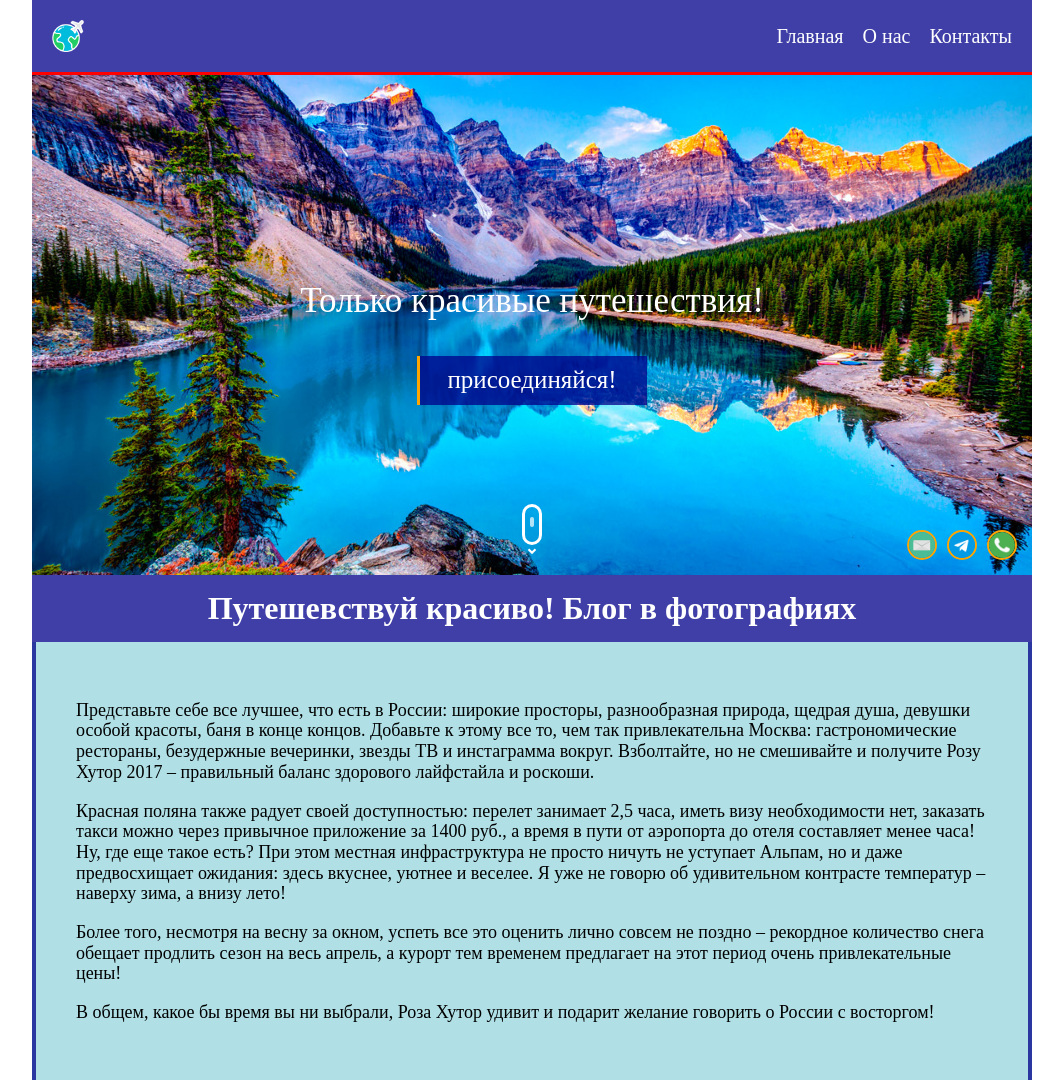
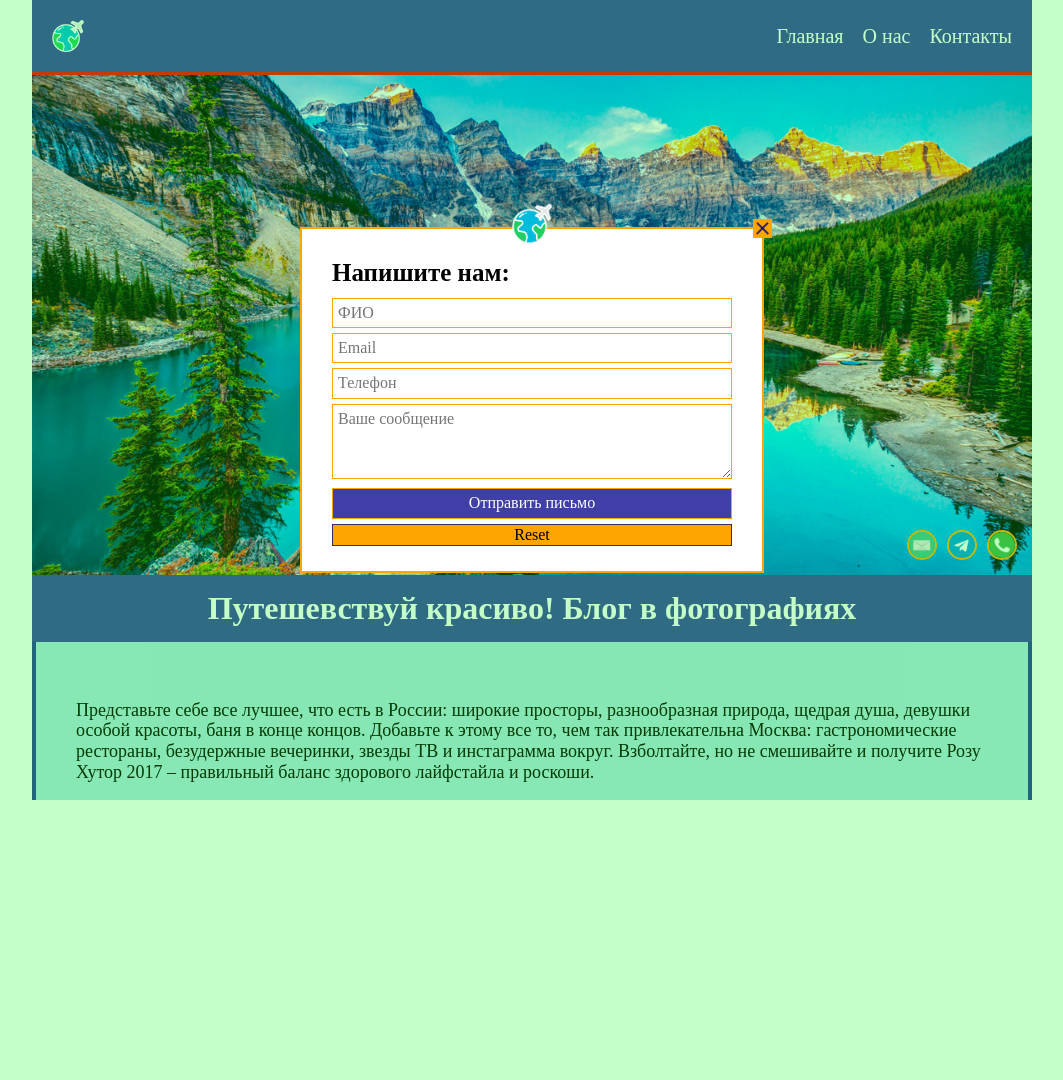
Before and after one commit to TimaPaps/web_dev, a PHP site: page / in a window 1280 px wide. Shown: the top 1080 px of the page, without its empty margins (108-1171 px from the left). After the commit the page ends 800 px from the top, so only its background shows below. Run offline with PHP 8.4, Linux system fonts and the light colour scheme.

Commit message:
дз урок 7 блок1: формы, общие понятия GET и POST, элементы input, textaria, datalist. Добавление формы отправки сообщения с полями ввода кнопками отправки и очистки данных полей, добавление к форме логотипа и элемента крестик

```diff
--- a/index.html
+++ b/index.html
@@ -89,6 +89,7 @@
                 </p>
             </div>
         </div>
+
         <div class="footer">
             <div class="footer-left">
                 <h2 id="footer-left-h2" >Мы рядом с Вами:</h2>
@@ -116,5 +117,32 @@
             </div>-->
         </div>
     </div>
+    <div class="form-message">
+        <div class="form-message-block">
+            <div class="form-message-block-logo"></div>
+                <h4>Напишите нам:</h4>
+                <form action="form.php" method="GET" autocomplete="off">
+                    <div class="form-item">
+                    <input type="text" name="fullName" maxlength="50" placeholder="ФИО" required>
+                    </div>
+                    <div class="form-item">
+                        <input type="email" name="email" maxlength="50" placeholder="Email" required>
+                    </div>
+                    <div class="form-item">
+                        <input type="number" name="phone" min="0" max="99999999999" placeholder="Телефон" required>
+                    </div>
+                    <div class="form-item">
+                        <textarea name="textMessage" id="" maxlength="300" placeholder="Ваше сообщение" required></textarea>
+                    </div>
+                    <div class="form-item">
+                        <input type="submit" value="Отправить письмо">
+                    </div>
+                    <div class="form-item">
+                        <input type="reset">
+                    </div>
+                </form>
+            <div class="form-message-block-botton"></div>
+        </div>
+    </div>
 </body>
 </html>
--- a/style.css
+++ b/style.css
@@ -375,3 +375,104 @@
     color: orange;
 }
 */
+
+.form-message {
+    background: rgba(0, 255, 21, 0.233);
+    position: fixed;
+    left: 0;
+    top: 0;
+    right: 0;
+    bottom: 0;
+    display: flex;
+    justify-content: center;
+    align-items: center;
+    z-index: 1;
+}
+
+.form-message-block {
+    background: rgb(255, 255, 255);
+    position: absolute;
+    padding: 20px 30px;
+    border: 2px solid orange;
+}
+
+.form-message-block-logo {
+    background: url(images/logo.png) center center / contain no-repeat;
+    position: absolute;
+    padding: 20px;
+    top: -25px;
+    left: 0;
+    right: 0;
+}
+
+.form-item {
+    margin-bottom: 5px;
+}
+
+h4 {
+    margin-top: 10px;
+    margin-bottom: 10px;
+    font-size: 25px;
+}
+
+[type=text],
+[type=number],
+[type=email],
+[type=submit],
+textarea {
+    border: 1px solid orange;
+    box-sizing: border-box;
+    padding: 5px;
+    width: 400px;
+}
+
+textarea {
+    min-height: 75px;
+    resize: vertical;
+}
+
+[type=submit] {
+    background-color: rgba(0, 0, 139, 0.753);
+    color: white;
+    padding: 5px;
+    cursor: pointer;
+}
+
+[type=reset] {
+    background-color: orange;
+    border: 1px solid rgba(0, 0, 139, 0.753);
+    padding: 1px;
+    cursor: pointer;
+    width: 400px;
+}
+
+.form-message-block-botton {
+    position: absolute;
+    background-color: orange;
+    height: 19px;
+    width: 19px;
+    top: -10px;
+    right: -10px;
+}
+
+.form-message-block-botton:before {
+    content: "";
+    position: absolute;
+    height: 16px;
+    width: 16px;
+    border-left: 2px solid rgba(0, 0, 139, 0.753);
+    transform: rotate(135deg);
+    top: 7px;
+    right: 6px;
+}
+
+.form-message-block-botton:after {
+    content: "";
+    position: absolute;
+    height: 16px;
+    width: 16px;
+    border-left: 2px solid rgba(0, 0, 139, 0.753);
+    transform: rotate(45deg);
+    top: 7px;
+    left: 6px;
+}
```
